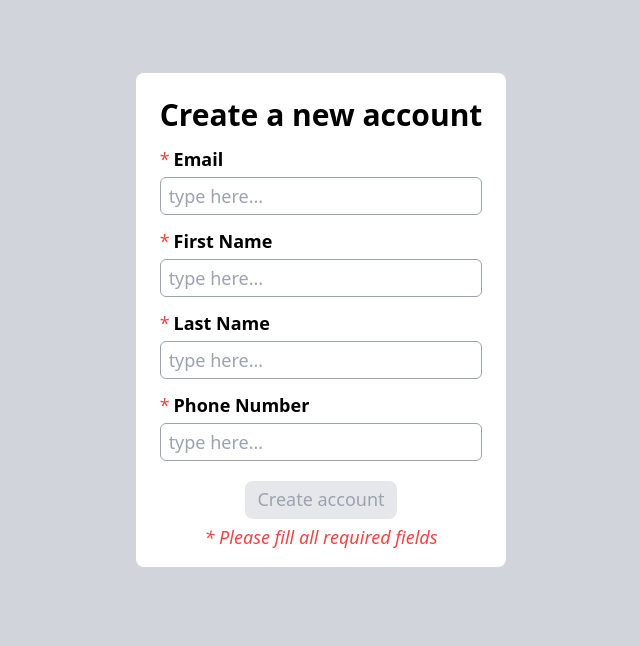
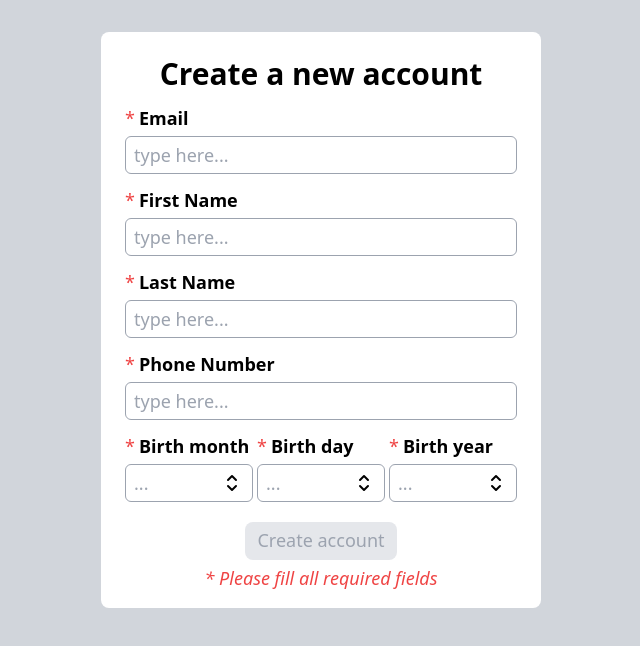
Before and after one commit to RitaliJ/SHTEM-immersive-narrative, a Next.js app: page /login in a window 1280 px wide. Shown: the top 646 px of the page, without its empty margins (319-959 px from the left). Built offline with nearby package versions, Linux system fonts and the light colour scheme.

Commit message:
storing date of birth

```diff
--- a/pages/login.tsx
+++ b/pages/login.tsx
@@ -1,7 +1,8 @@
 import Head from 'next/head';
 import { useState } from 'react';
+import DropdownMenu from '../components/DropdownMenu';
 import InputGroup from '../components/InputGroup'
-import { AccountType, ItemType, ProductType } from '../util/types';
+import { AccountType, DOBType, ItemType, ProductType } from '../util/types';
 
 //page for creating an account; information is saved in localStorage
 export default function Login() {
@@ -10,10 +11,19 @@ export default function Login() {
     const [firstName, setFirstName] = useState("");
     const [lastName, setLastName] = useState("");
     const [phone, setPhone] = useState("");
+    const [year, setYear] = useState(undefined as unknown as number); //date of birth useStates
+    const [month, setMonth] = useState(undefined as unknown as number);
+    const [day, setDay] = useState(undefined as unknown as number);
+    const years = Array.from(new Array(100), (x, i) => 2022 - i); //for choosing date of birth
+    const months = Array.from(new Array(12), (x, i) => i + 1);
+    const days = Array.from(new Array(31), (x, i) => i + 1);
 
     //set localStorage and go to interest survey page
     const handleSubmit = (account: AccountType) => {
-        if (email && firstName && lastName && phone) {
+        console.log(month);
+        if (email && firstName && lastName && phone
+            && year !== undefined && month !== undefined && day !== undefined
+            && !Number.isNaN(year) && !Number.isNaN(month) && !Number.isNaN(day)) {
             localStorage.setItem("shtemAccount", JSON.stringify(account));
             location.href = "/survey";
         }
@@ -36,6 +46,11 @@ export default function Login() {
                     <InputGroup label="First Name" callback={setFirstName} />
                     <InputGroup label="Last Name" callback={setLastName} />
                     <InputGroup label="Phone Number" callback={setPhone} />
+                    <div className="flex gap-1">
+                        <DropdownMenu label="Birth month" callback={x => setMonth(Number(x))} options={months}/>
+                        <DropdownMenu label="Birth day" callback={x => setDay(Number(x))} options={days}/>
+                        <DropdownMenu label="Birth year" callback={x => setYear(Number(x))} options={years}/>
+                    </div>
 
                     <div className="flex flex-col gap-1 mt-2 justify-center items-center">
                         <button
@@ -44,16 +59,21 @@ export default function Login() {
                                 firstName,
                                 lastName,
                                 phone,
+                                DOB: {year, month, day},
                                 balance: 1000,
                                 items: [undefined as unknown as ItemType],
                             })}
-                            className={"duration-150 rounded-lg px-3 pt-1 pb-1.5 " + (email && firstName
-                                && lastName && phone ? "bg-blue-500 text-white" : "bg-gray-200 text-gray-400")}
+                            className={"duration-150 rounded-lg px-3 pt-1 pb-1.5 " + (email && firstName && lastName && phone
+                                && year !== undefined && month !== undefined && day !== undefined
+                                && !Number.isNaN(year) && !Number.isNaN(month) && !Number.isNaN(day)
+                                ? "bg-blue-500 text-white" : "bg-gray-200 text-gray-400")}
                         >
                             Create account
                         </button>
                         <p className="italic text-red-500">
-                            {!(email && firstName && lastName && phone) &&
+                            {!(email && firstName && lastName && phone
+                                && year !== undefined && month !== undefined && day !== undefined
+                                && !Number.isNaN(year) && !Number.isNaN(month) && !Number.isNaN(day)) &&
                                 "* Please fill all required fields"
                             }
                         </p>
--- a/pages/survey.tsx
+++ b/pages/survey.tsx
@@ -8,7 +8,6 @@ import { AccountType } from "../util/types";
 export default function Survey() {
     const [account, setAccount] = useState<AccountType>();
     const [interests, setInterests] = useState([""]);//array of interest names
-    const [birthYear, setBirthYear] = useState("");
 
     //get account info from localStorage; if it doesn't exist, send user to login page
     useEffect(() => {
@@ -34,10 +33,7 @@ export default function Survey() {
     //set localStorage and go to index
     const handleSubmit = () => {
         localStorage.setItem("shtemInterests", JSON.stringify(interests));
-        localStorage.setItem("shtemInterests", JSON.stringify(birthYear));
         location.href = "/terms";
-        console.log(interests);
-        console.log(birthYear);
     }
 
     return (
@@ -69,7 +65,6 @@ export default function Survey() {
                         <ToggleButton label="Adipiscing" callback={updateInterests} />
                         <ToggleButton label="Elit" callback={updateInterests} />
                     </div>
-                    <InputGroup label="Year of Birth" callback={setBirthYear}/>
 
                     <div className="flex mt-2 justify-center">
                         <button
--- a/util/types.ts
+++ b/util/types.ts
@@ -1,4 +1,5 @@
 //types for more convenient type annotations elsewhere
-export type AccountType = {email: string, firstName: string, lastName: string, phone: string, balance: number, items: ItemType[]};
+export type AccountType = {email: string, firstName: string, lastName: string, phone: string, DOB: DOBType, balance: number, items: ItemType[]};
 export type ProductType ={imgSrc: string, name: string, desc: string, price: number, id: number};
 export type ItemType = {product: ProductType, quantity: number};
+export type DOBType = {year: number, month: number, day: number};
```
